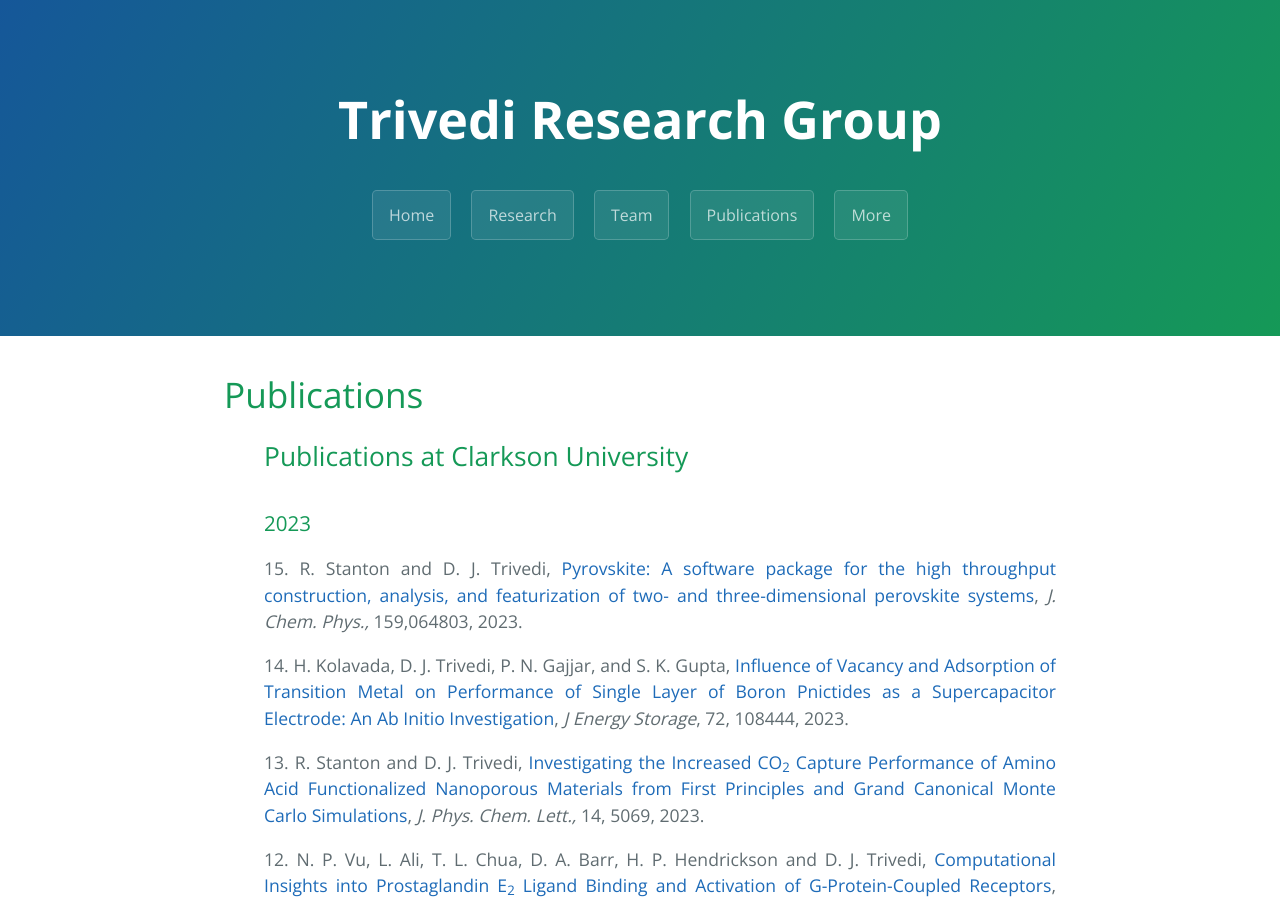
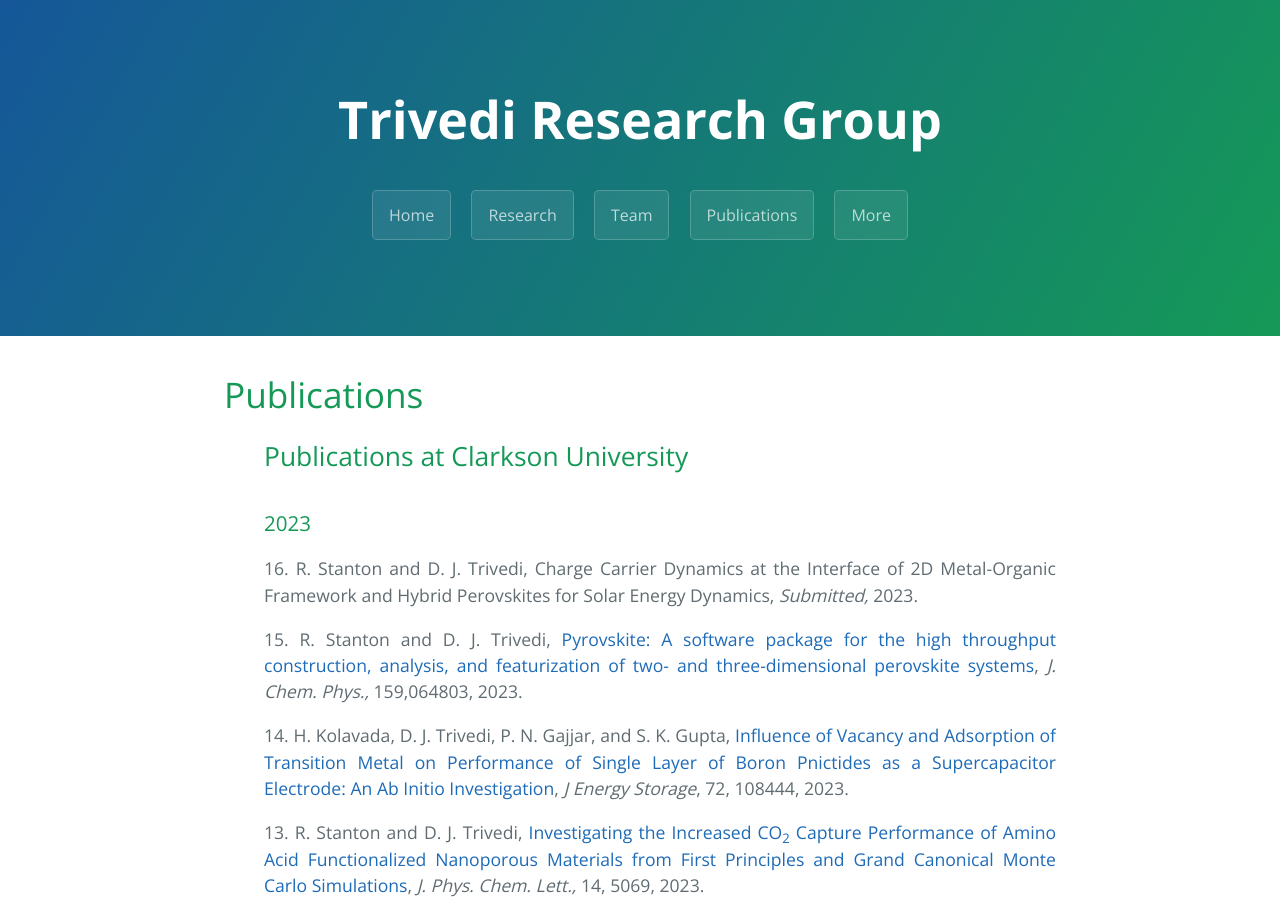
Before and after one commit to dharatrivedi/dharatrivedi.github.io, a Jekyll site: the page built from publication.html, in a window 1280 px wide and 900 px high. Built offline with Jekyll 4.4.1, drawn with Linux system fonts in a browser that asks for light colours.

Commit message:
Update publication.html

```diff
--- a/publication.html
+++ b/publication.html
@@ -8,6 +8,8 @@ title: {{ site.name }}
   <ul class="clearfix" style="text-align:justify">
     <h2>Publications at Clarkson University</h2>
     <h3>2023</h3>
+     16. R. Stanton and D. J. Trivedi, Charge Carrier Dynamics at the Interface of 2D Metal-Organic Framework and Hybrid Perovskites for Solar Energy Dynamics, <i> Submitted,</i> 2023.
+          <p> </p>
      15. R. Stanton and D. J. Trivedi, <a href="https://doi.org/10.1063/5.0159407">Pyrovskite: A software package for the high throughput construction, analysis, and featurization of two- and three-dimensional perovskite systems</a>, <i> J. Chem. Phys.,</i> 159,064803, 2023.
           <p> </p>
      14. H. Kolavada, D. J. Trivedi, P. N. Gajjar, and S. K. Gupta,<a href="https://www.sciencedirect.com/science/article/pii/S2352152X23018418"> Influence of Vacancy and Adsorption of Transition Metal on Performance of Single Layer of Boron Pnictides as a Supercapacitor Electrode: An Ab Initio Investigation</a>, <i> J Energy Storage</i>, 72, 108444, 2023.
```
